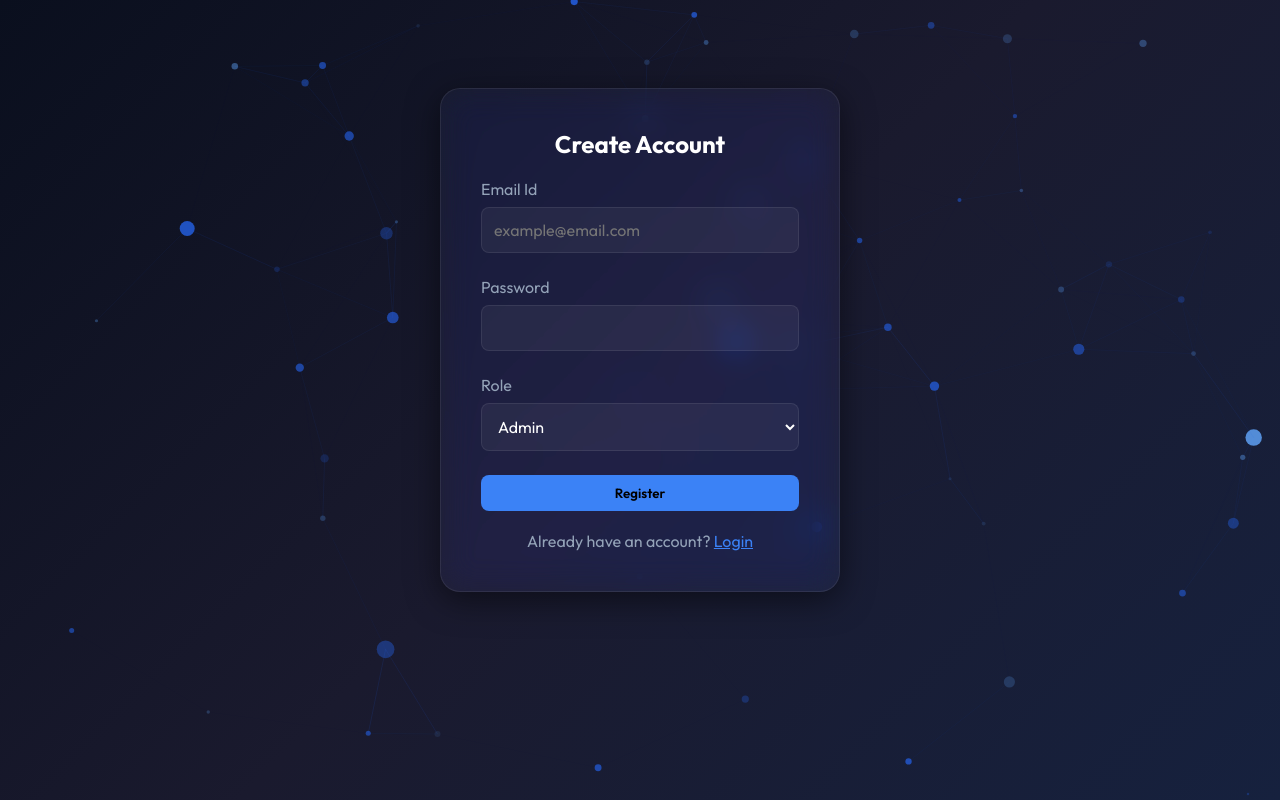
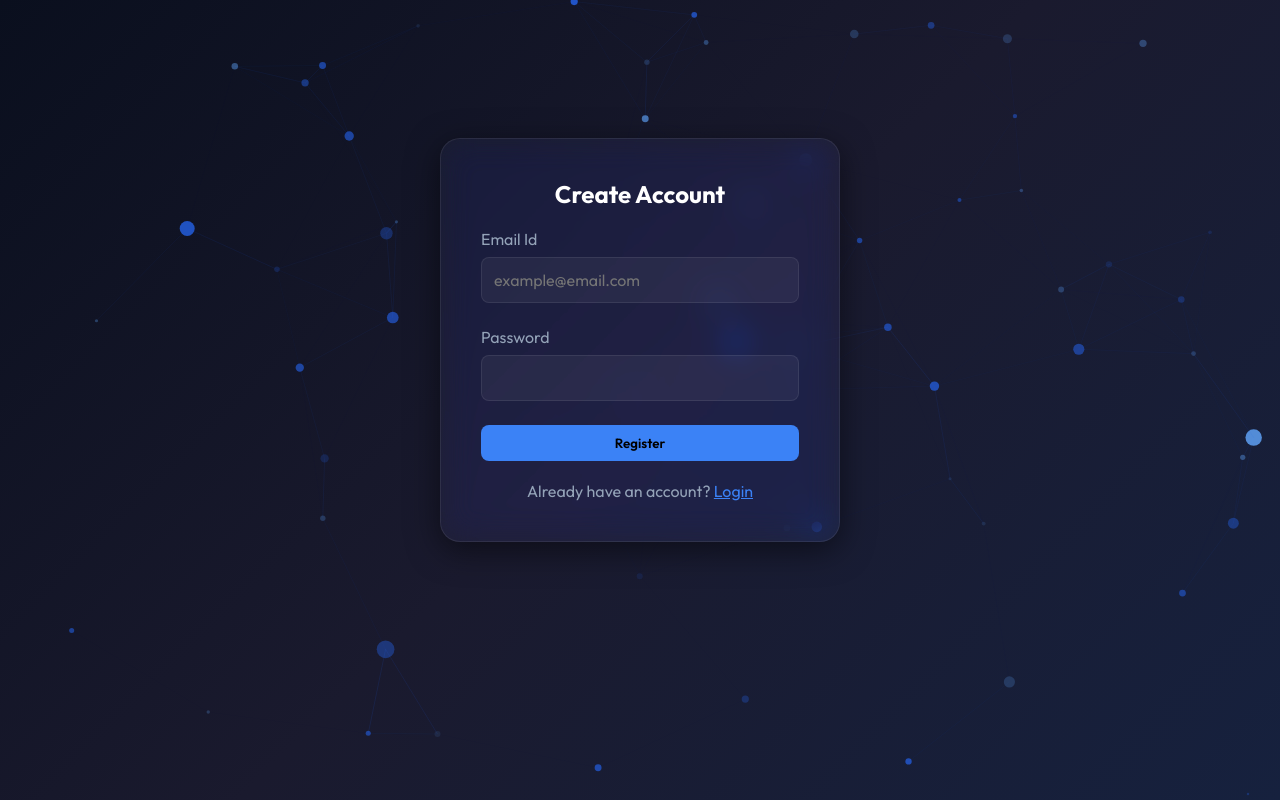
Before and after one commit to hackerdrop25-collab/Inventory-and-Stock-Market, a Flask app: page /register in a window 1280 px wide. Run offline with Flask 3, Linux system fonts and the light colour scheme.

```diff
--- a/templates/register.html
+++ b/templates/register.html
@@ -15,13 +15,7 @@
                 <label class="form-label">Password</label>
                 <input type="password" name="password" class="form-control" required>
             </div>
-            <div class="form-group">
-                <label class="form-label">Role</label>
-                <select name="role" class="form-control">
-                    <option value="Admin">Admin</option>
-                    <option value="Student">Student</option>
-                </select>
-            </div>
+
             <button type="submit" class="btn btn-primary"
                 style="width: 100%; justify-content: center;">Register</button>
         </form>
```
